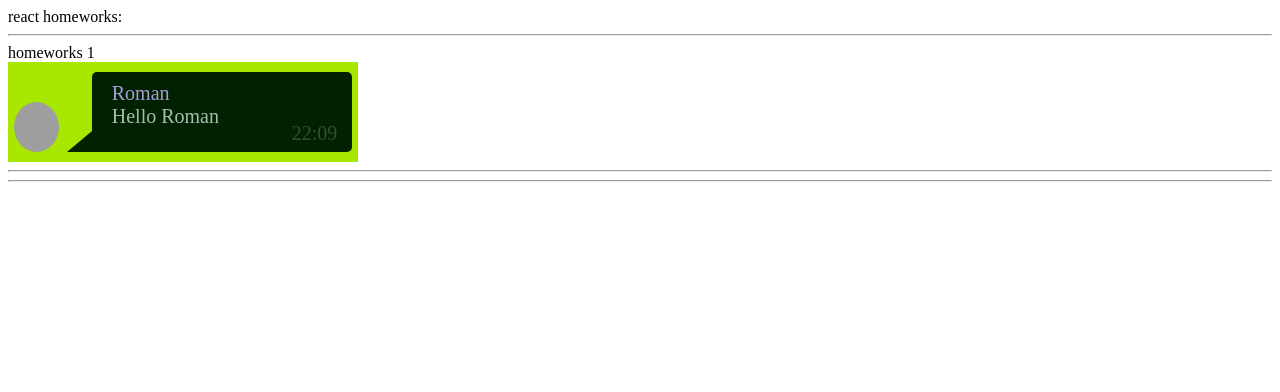
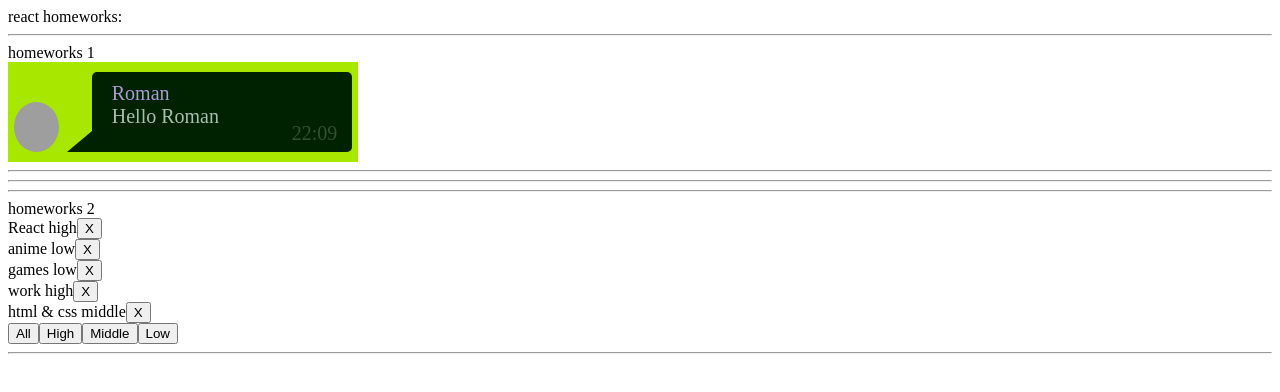
Before and after one commit to AndriiMshk/incubator_homework, a React (Create React App) app: page / in a window 1280 px wide. Shown: the top 392 px of the page. Built offline with nearby package versions, Linux system fonts and the light colour scheme; grey boxes are pictures that could not be loaded.

Commit message:
hw 2 done

```diff
--- a/src/p1-main/m1-ui/u1-app/App.tsx
+++ b/src/p1-main/m1-ui/u1-app/App.tsx
@@ -8,7 +8,7 @@ function App() {
         <div className={s.App}>
             <div>react homeworks:</div>
             <HW1/>
-            {/*<HW2/>*/}
+            <HW2/>
             {/*<HW3/>*/}
             {/*<HW4/>*/}
             {/*<HW5/>*/}
```
